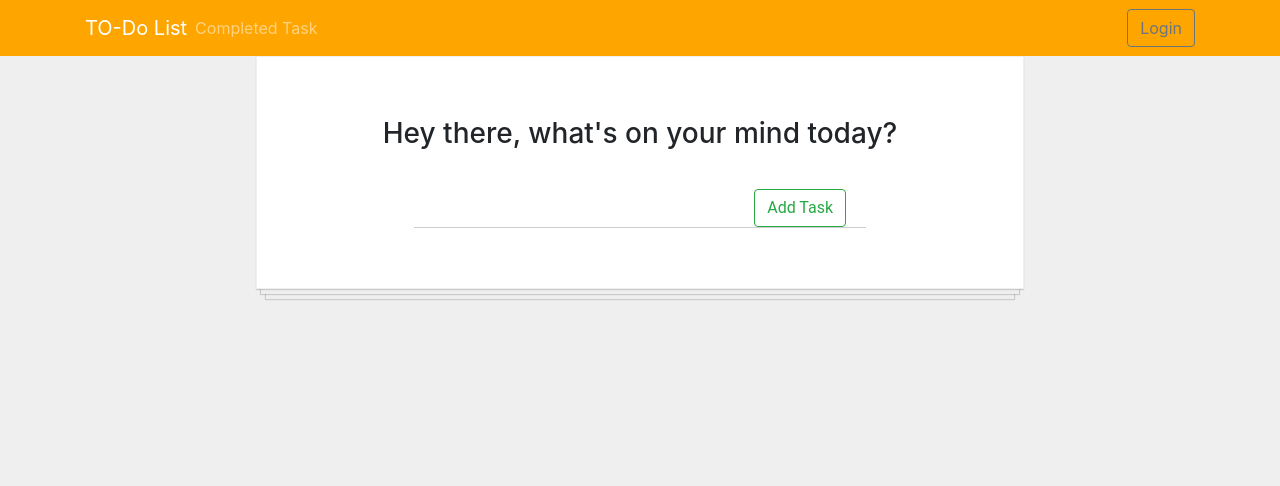
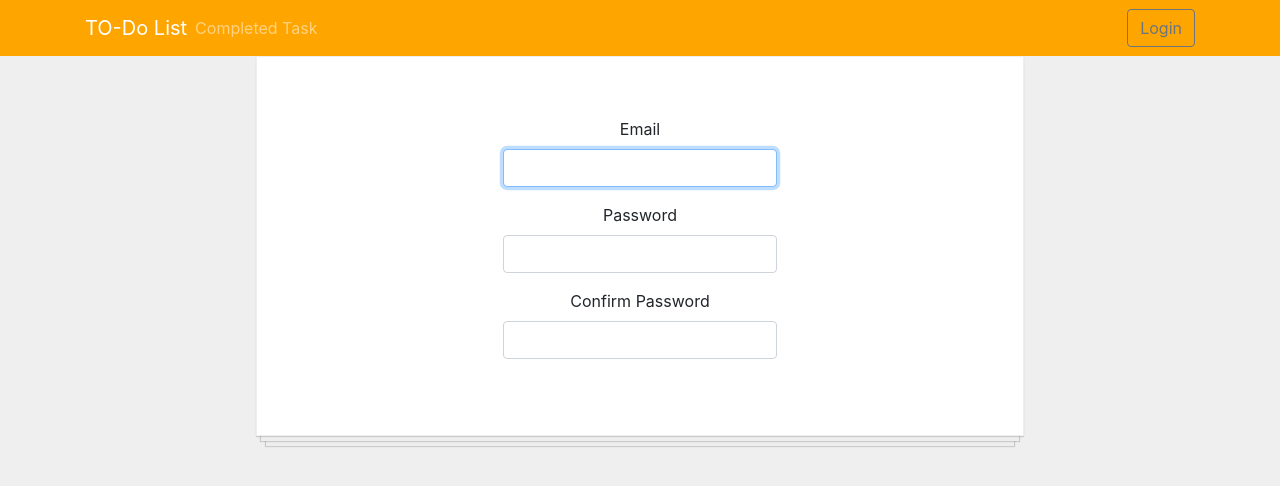
Before and after one commit to Chetanpaliwal22/To-Do-List-App, a React (Create React App) app: page /sign-up in a window 1280 px wide. Shown: the top 486 px of the page. Built offline with nearby package versions, Linux system fonts and the light colour scheme; no server answers.

Commit message:
added signup component

```diff
--- a/src/App.js
+++ b/src/App.js
@@ -1,22 +1,24 @@
 import React from 'react'
 import 'bootstrap/dist/css/bootstrap.min.css'
-import LoginComponent from './components/LoginComponent';
+import Login from './components/LoginComponent';
+import Signup from './components/SignupComponent';
 import MainComponent from './components/MainComponent';
-import { HashRouter, Switch, Route } from "react-router-dom";
+import { BrowserRouter, Switch, Route } from "react-router-dom";
 import './App.css';
 
 class App extends React.Component {
 
   render() {
     return (
-      <HashRouter>
+      <BrowserRouter>
         <div className="App">
           <Switch>
             <Route exact path='/' component={MainComponent} />
-            <Route path="/sign-in" component={LoginComponent} />
+            <Route path="/sign-in" component={Login} />
+            <Route path="/sign-up" component={Signup} />
           </Switch>
         </div>
-      </HashRouter>
+      </BrowserRouter>
     )
   };
 }
--- a/src/components/LoginComponent.js
+++ b/src/components/LoginComponent.js
@@ -3,7 +3,7 @@ import Header from './HeaderComponent';
 import { Form, FormGroup, Label, Input } from 'reactstrap';
 import Button from 'react-bootstrap/Button';
 
-class LoginComponent extends Component {
+class Login extends Component {
 
     render() {
         return (
@@ -28,4 +28,4 @@ class LoginComponent extends Component {
     }
 }
 
-export default LoginComponent;
+export default Login;
--- /dev/null
+++ b/src/components/SignupComponent.js
@@ -0,0 +1,35 @@
+import React, { Component } from "react";
+import Header from './HeaderComponent';
+import Form from "react-bootstrap/Form";
+
+class Signup extends Component {
+
+    render() {
+        return (
+            <div >
+                <Header />
+                <Form className="todo-list">
+                    <Form.Group controlId="email">
+                        <Form.Label>Email</Form.Label>
+                        <Form.Control
+                            autoFocus
+                            type="email"
+                        />
+                    </Form.Group>
+                    <Form.Group controlId="password">
+                        <Form.Label>Password</Form.Label>
+                        <Form.Control
+                            type="password" />
+                    </Form.Group>
+                    <Form.Group controlId="confirmPassword">
+                        <Form.Label>Confirm Password</Form.Label>
+                        <Form.Control
+                            type="password" />
+                    </Form.Group>
+                </Form>
+            </div>
+        );
+    }
+}
+
+export default Signup;
```
